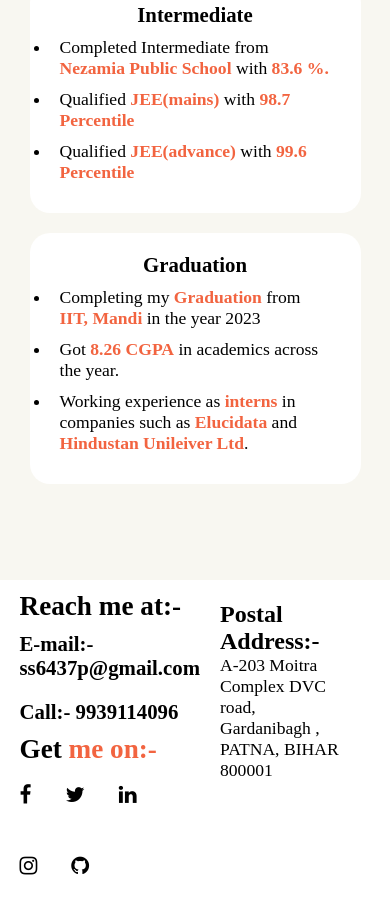
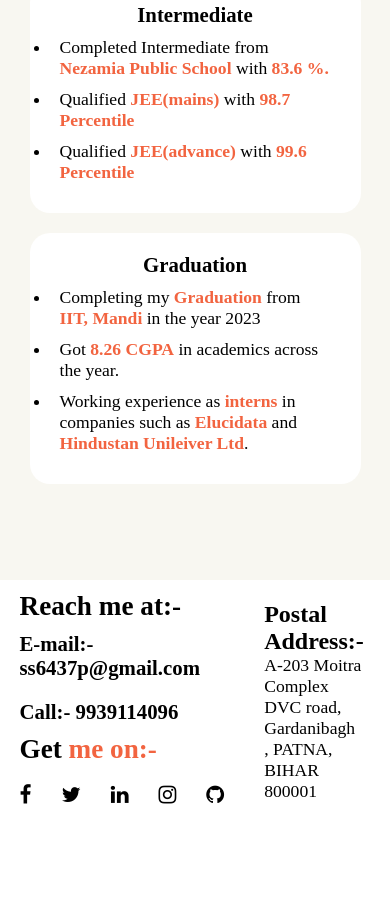
Before and after one commit to RATED-R-SUNDRAM/my-website, a plain HTML site: page index.html in a window 390 px wide. Shown: the part 4148-5055 px from the top of the page. After the commit the page ends 4991 px from the top, so only its background shows below. Drawn offline with Linux system fonts and the light colour scheme; a web font is replaced by a local one.

Commit message:
Update responsive.css

```diff
--- a/responsive.css
+++ b/responsive.css
@@ -332,3 +332,8 @@
     display: inline-block;
     margin: 0px 5%;
 }
+.responsive-icons{
+    display:flex;
+    flex-direction: row;
+    margin-top:0;
+}
```
